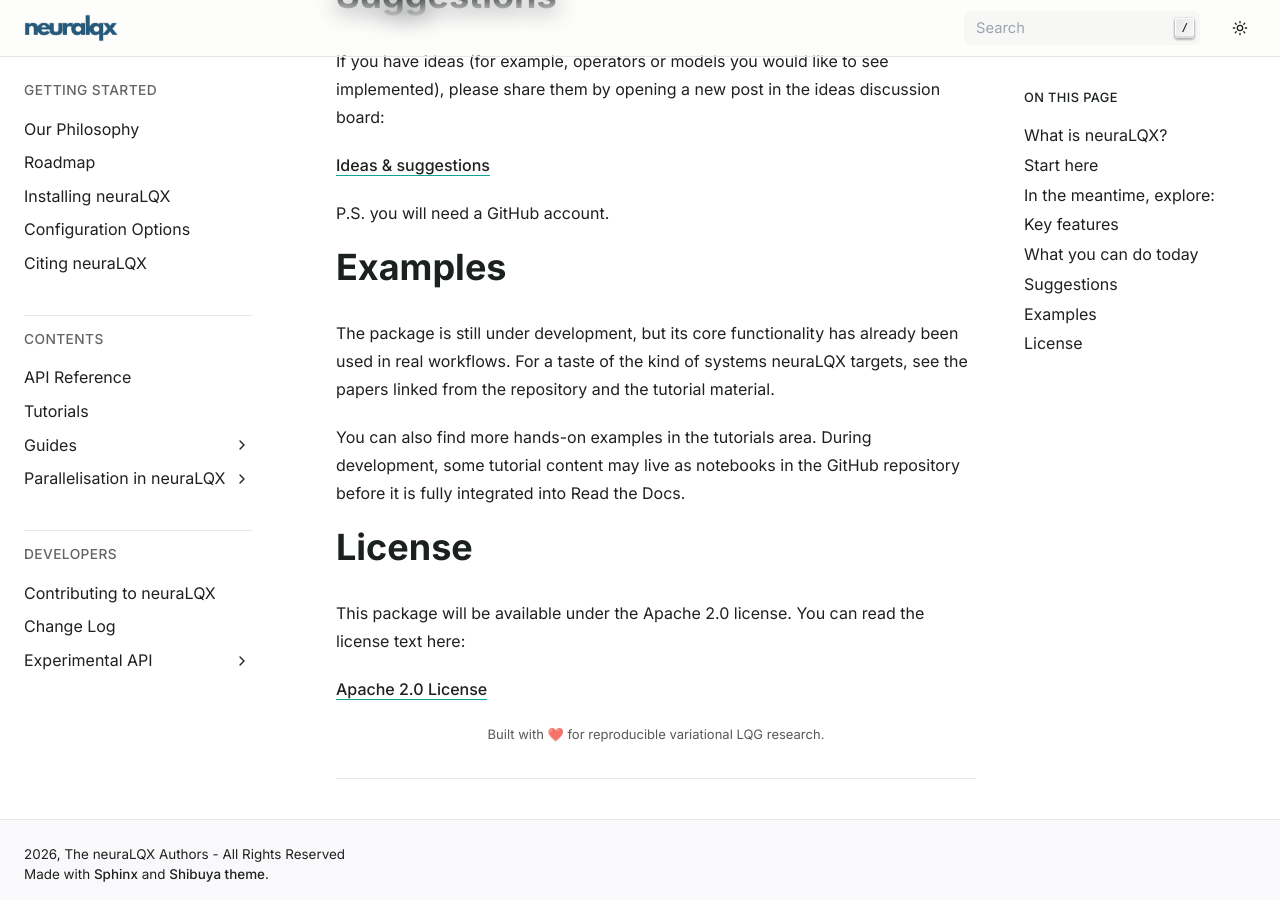
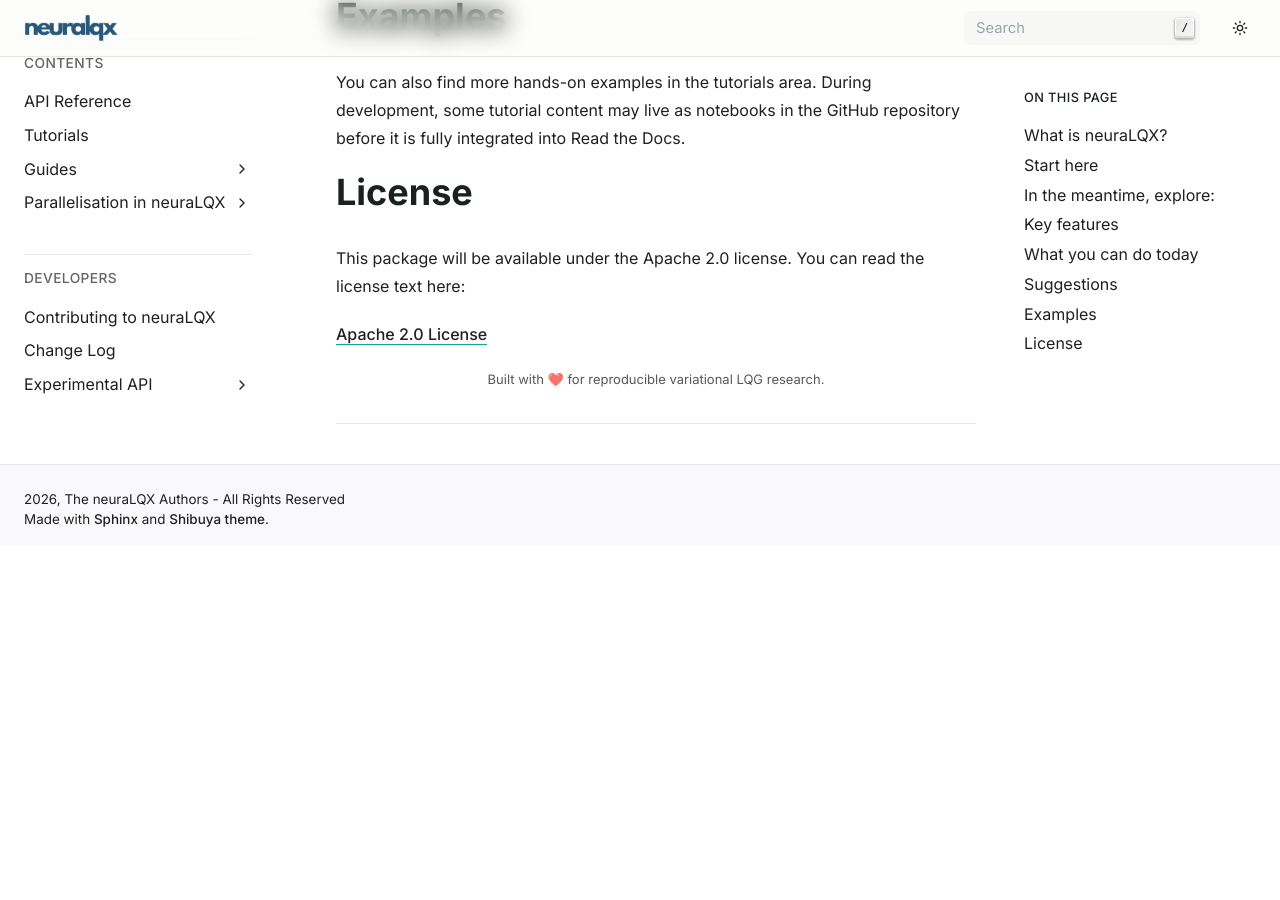
Before and after one commit to waleed-sh/neuraLQX, a Sphinx documentation site: the page built from docs/start.rst, in a window 1280 px wide and 900 px high, scrolled down 3050 px. Built offline with Sphinx 7.4.7, drawn with Linux system fonts in a browser that asks for light colours; pages that are not in the unit, such as notebooks, are missing from menus; the version number could not be read and is left out; after the commit the page ends 3595 px from its top, so only the background shows below that; some of the changed text lies outside the part shown.

Commit message:
first rc release

```diff
--- a/docs/installation.rst
+++ b/docs/installation.rst
@@ -3,12 +3,6 @@
 ====================
 Installing neuraLQX
 ====================
-
-
-.. warning::
-
-   **This package is still under development and is set to be released soon.** The install instructions below are currently
-   non-functional!
 
 This page explains how to install **neuraLQX** for typical *local* development and usage (laptop/workstation).
 It focuses on the standard serial install and the most common optional extras, and intentionally avoids
--- a/docs/start.rst
+++ b/docs/start.rst
@@ -1,4 +1,4 @@
-.. image:: _static/logo.png
+.. image:: _static/_logo.png
    :align: center
    :alt: neuralQX logo
    :width: 400px
@@ -58,12 +58,6 @@
 .. raw:: html
 
    </div>
-
-.. attention::
-    The package is currently under development and will be released at a later date. Once available, it can be
-    installed via pip. Check back here for the release data later.
-
-    **Release Date:** TBA
 
 
 What is neuraLQX?
@@ -194,9 +188,6 @@
 Examples
 =========
 
-The package is still under development, but its core functionality has already been used in real workflows.
-For a taste of the kind of systems neuraLQX targets, see the papers linked from the repository and the tutorial material.
-
 You can also find more hands-on examples in the tutorials area. During development, some tutorial content may live as notebooks
 in the GitHub repository before it is fully integrated into Read the Docs.
 
```
Also changed, not shown: README.md (+1 -3 lines).
